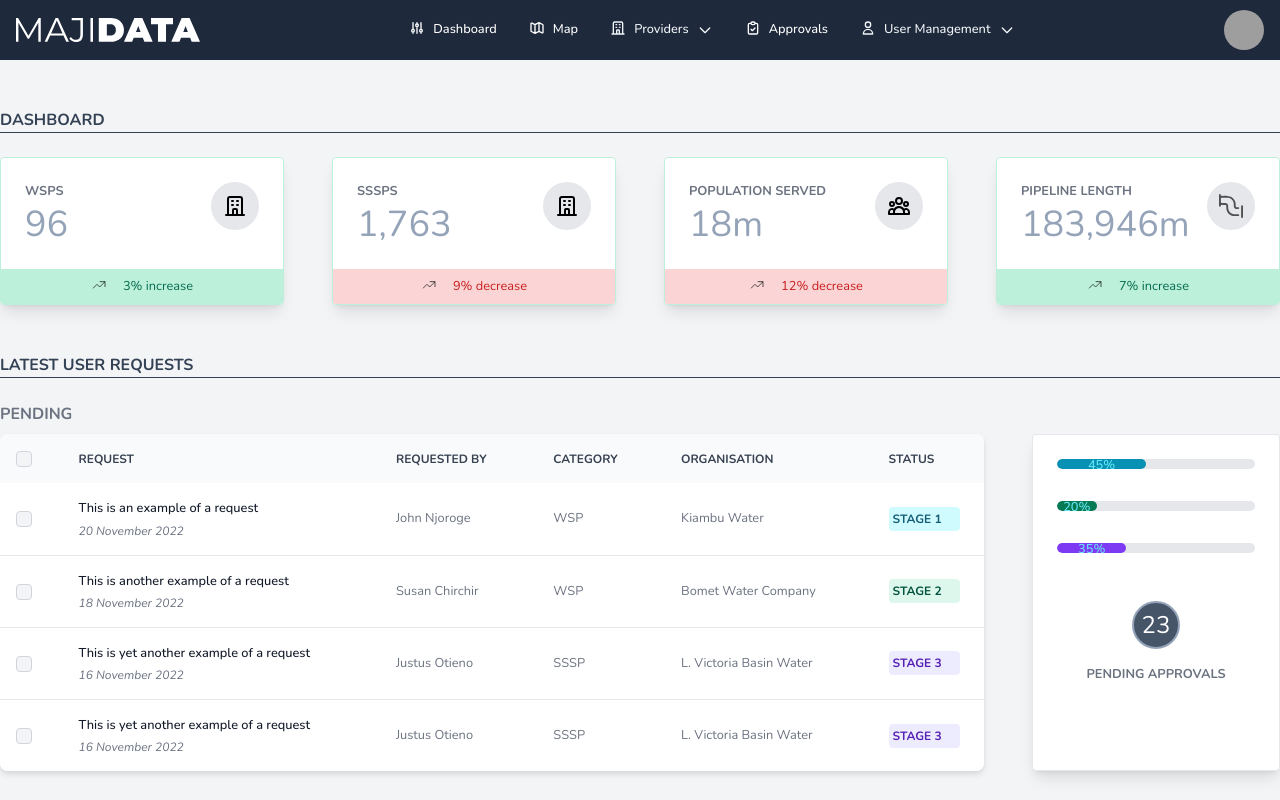
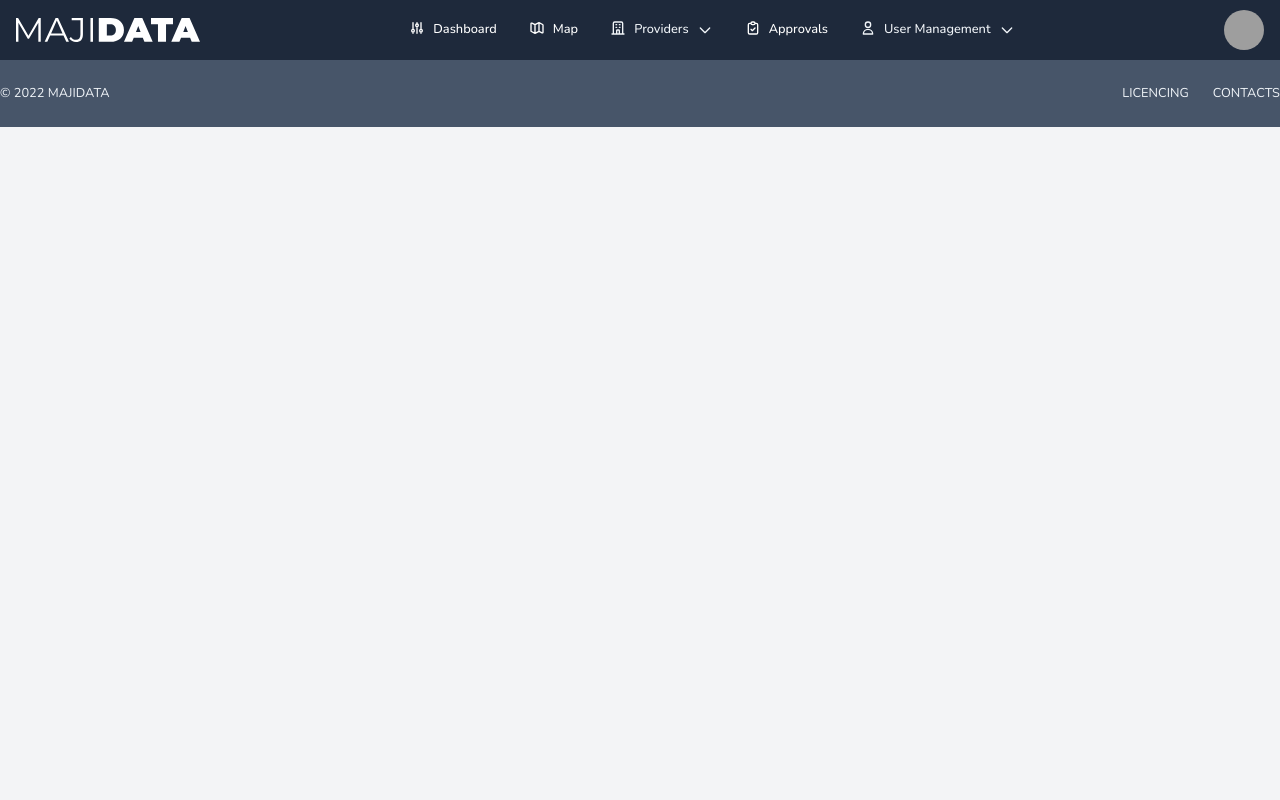
Before and after one commit to nahabi/wasreb-admin-react, a React (Vite) app: page /map in a window 1280 px wide. Shown: the top 800 px of the page. Built offline with nearby package versions, Linux system fonts and the light colour scheme; grey boxes are pictures that could not be loaded.

Commit message:
Add routing to the admin portal

```diff
--- a/package.json
+++ b/package.json
@@ -12,7 +12,8 @@
     "flowbite": "^1.5.4",
     "flowbite-react": "^0.3.6",
     "react": "^18.2.0",
-    "react-dom": "^18.2.0"
+    "react-dom": "^18.2.0",
+    "react-router-dom": "^6.5.0"
   },
   "devDependencies": {
     "@types/react": "^18.0.24",
--- a/src/App.jsx
+++ b/src/App.jsx
@@ -1,3 +1,4 @@
+import { BrowserRouter, Routes, Route } from "react-router-dom";
 import Header from './components/Header.jsx'
 import Foot from './components/Footer.jsx'
 import Dashboard from './components/dashboard/index.jsx'
@@ -6,9 +7,16 @@ import Map from './components/Map.jsx'
 const App = () => (
   <div className="min-h-screen flex flex-col">
     <Header />
-    <main className="flex-grow">
+
+    <BrowserRouter>
+      <Routes>
+        <Route path="/" element={<Dashboard />} />
+      </Routes>
+    </BrowserRouter>
+
+    {/* <main className="flex-grow">
       <Dashboard />
-    </main>
+    </main> */}
     <Foot />
   </div>
 )
--- a/src/components/Header.jsx
+++ b/src/components/Header.jsx
@@ -99,7 +99,7 @@ const Header = () => (
         Dashboard
       </Navbar.Link>
       <Navbar.Link
-        href="/"
+        href="/map"
         className="text-slate-100 flex justify-start"
         style={{ color: 'white' }}
       >
```
Also changed, not shown: 1 other file (tests, documents, lock files or other folders).
